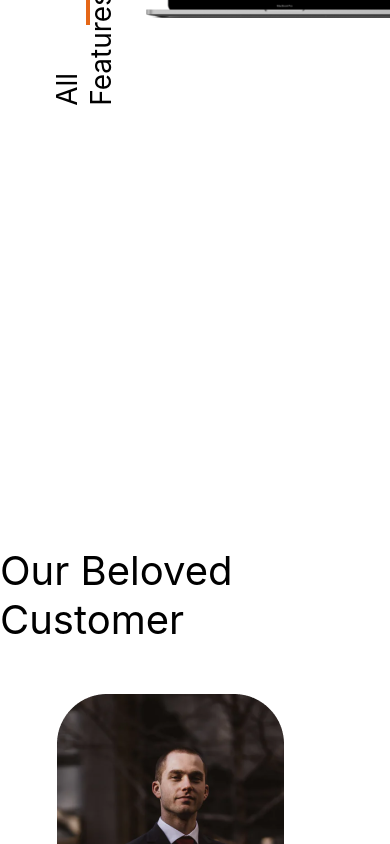
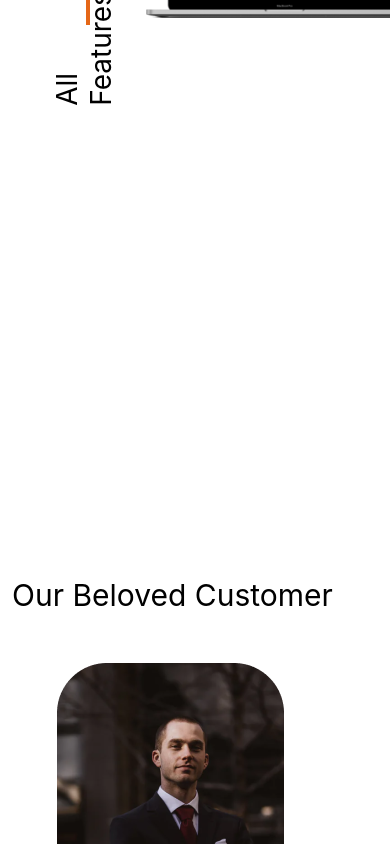
Before and after one commit to Anurag-1427/calls-redirect, a React (Create React App) app: page / in a window 390 px wide. Shown: the part 2556-3400 px from the top of the page. Built offline with nearby package versions, Linux system fonts and the light colour scheme.

Commit message:
Centering the Our beloved Customer

```diff
--- a/src/Components/MiddleFour.css
+++ b/src/Components/MiddleFour.css
@@ -70,7 +70,7 @@
         align-items: center;
     }
     .heading{
-        font-size: 40px;
+        font-size: 30px;
         display: flex;
         justify-content: center;
     }
--- a/src/Components/MiddleOne.js
+++ b/src/Components/MiddleOne.js
@@ -1,5 +1,4 @@
 import React from "react";
-import styled from "styled-components";
 import "./MiddleOne.css";
 
 function MiddleOne() {
--- a/src/Components/MiddleThree.css
+++ b/src/Components/MiddleThree.css
@@ -29,7 +29,7 @@
 .feature-img{
     display: flex;
     flex: content;
-    justify-content: end;
+    justify-content: flex-end;
 }
 @media screen and (max-width: 768px){
     .middleThree-container{
@@ -58,7 +58,7 @@
         padding-top: 250px;
         display: flex;
         flex: content;
-        justify-content: end;
+        justify-content: flex-end;
     }
     .feature-img img{
         height: min-content;
```
